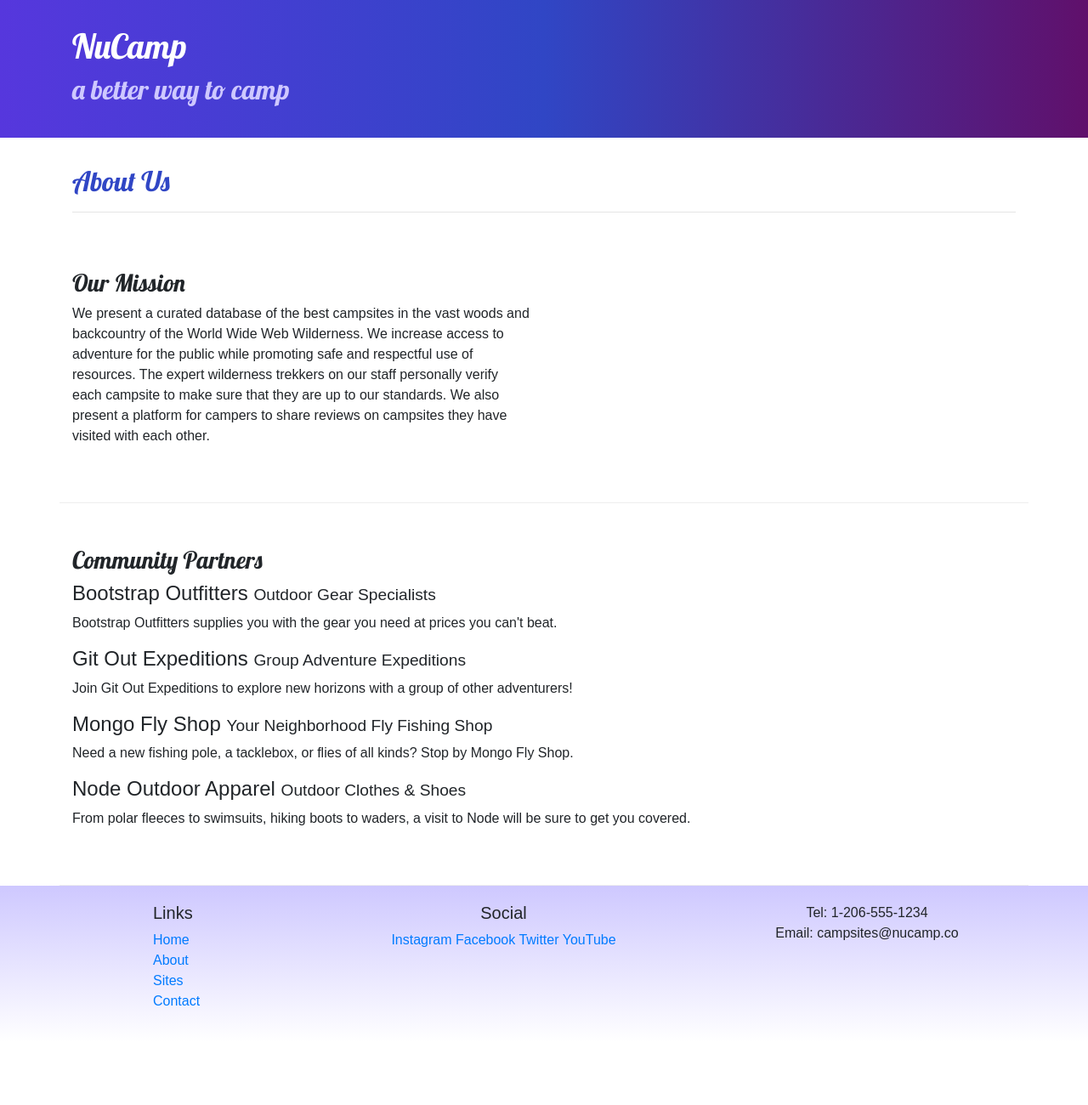
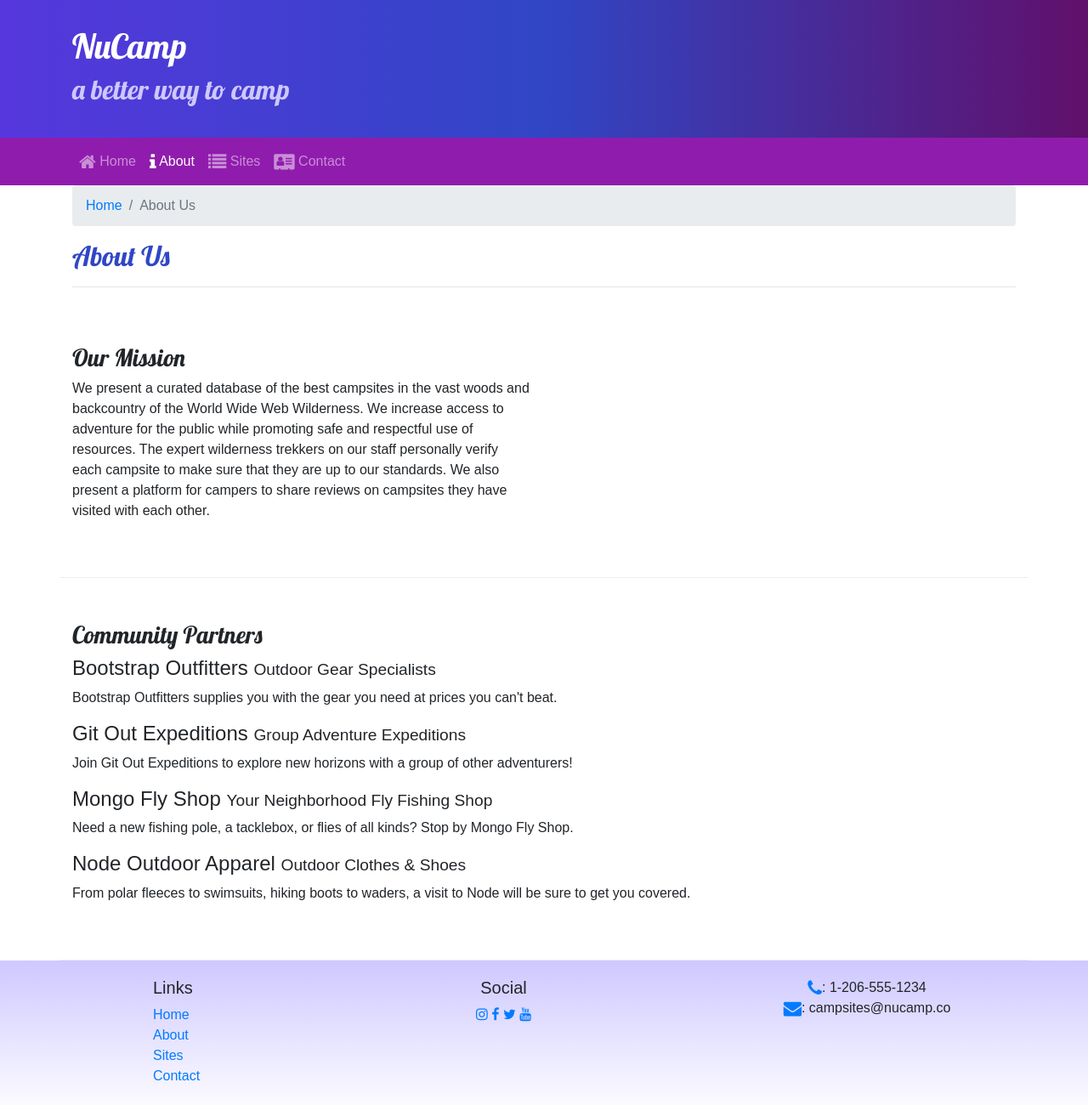
Before and after one commit to robertladd33/nucampsite, a website: page aboutus.html in a window 1280 px wide. Shown: the whole page at 85% size. Before the commit the page ends 1226 px from the top, so only its background shows below. Drawn offline with nearby package versions, Linux system fonts and the light colour scheme.

Commit message:
Icon Fonts

```diff
--- a/aboutus.html
+++ b/aboutus.html
@@ -10,6 +10,7 @@
     <link rel="stylesheet" href="node_modules/bootstrap/dist/css/bootstrap.min.css" />
 
     <!-- Additional CSS must be placed after Bootstrap CSS -->
+    <link rel="stylesheet" href="node_modules/font-awesome/css/font-awesome.min.css" />
     <link rel="stylesheet" href="https://fonts.googleapis.com/css?family=Lobster|Open+Sans" />
     <link rel="stylesheet" href="css/styles.css" />
 
@@ -29,16 +30,36 @@
         </div>
     </header>
 
+    <nav class="navbar navbar-expand-sm navbar-dark sticky-top">
+        <div class="container">
+            <button class="navbar-toggler ml-auto" type="button" data-toggle="collapse" data-target="#nucampNavbar">
+                <span class="navbar-toggler-icon"></span>
+            </button>
+            <div class="collapse navbar-collapse" id="nucampNavbar">
+                <ul class="navbar-nav">
+                    <li class="nav-item"><a class="nav-link" href="index.html"><i class="fa fa-home fa-lg"></i> Home</a></li>
+                    <li class="nav-item active"><a class="nav-link" href="#"><i class="fa fa-info fa-lg"></i> About</a></li>
+                    <li class="nav-item"><a class="nav-link" href="#"><i class="fa fa-list fa-lg"></i> Sites</a></li>
+                    <li class="nav-item"><a class="nav-link" href="#"><i class="fa fa-address-card fa-lg"></i> Contact</a></li>
+                </ul>
+            </div>
+        </div>
+    </nav>
+
     <div class="container">
         <div class="row">
             <div class="col-12">
-               <h2>About Us</h2>
-               <hr />
+                <ol class="breadcrumb">
+                    <li class="breadcrumb-item"><a href="index.html">Home</a></li>
+                    <li class="breadcrumb-item active">About Us</li>
+                </ol>
+                <h2>About Us</h2>
+                <hr />
             </div>
         </div>
 
         <div class="row row-content">
-            <div class="col-sm-6 col-xl-6">
+            <div class="col-sm-6">
                 <h3>Our Mission</h3>
                 <p>We present a curated database of the best campsites in the vast woods and backcountry of the World Wide Web Wilderness. We increase access to adventure for the public while promoting safe and respectful use of resources. The expert wilderness trekkers on our staff personally verify each campsite to make sure that they are up to our standards. We also present a platform for campers to share reviews on campsites they have visited with each other.</p>
             </div>
@@ -73,14 +94,14 @@
                 </div>
                 <div class="col-6 col-sm-5 text-center">
                     <h5>Social</h5>
-                    <a href="http://instagram.com/">Instagram</a>
-                    <a href="http://facebook.com/">Facebook</a>
-                    <a href="http://twitter.com/">Twitter</a>
-                    <a href="http://youtube.com/">YouTube</a>
+                    <a href="http://instagram.com/"><i class="fa fa-instagram"></i></a>
+                    <a href="http://facebook.com/"><i class="fa fa-facebook"></i></a>
+                    <a href="http://twitter.com/"><i class="fa fa-twitter"></i></a>
+                    <a href="http://youtube.com/"><i class="fa fa-youtube"></i></a>
                 </div>
                 <div class="col-sm-4 text-center">
-                    Tel: 1-206-555-1234<br />
-                    Email: campsites@nucamp.co
+                    <i class="fa fa-phone fa-lg text-primary"></i>: 1-206-555-1234<br />
+                    <i class="fa fa-envelope fa-lg text-primary"></i>: campsites@nucamp.co
                 </div>
            </div>
         </div>
--- a/css/styles.css
+++ b/css/styles.css
@@ -20,6 +20,7 @@ footer {
 }
 
 .jumbotron {
+    margin: 0;
     padding: 30px;
     background-image: linear-gradient(to right, #5637DD, #3046C5, #60106B);
     color: white;
@@ -30,3 +31,7 @@ footer {
     border-bottom: 1px ridge;
     min-height: 200px;
 }
+
+.navbar {
+    background-color: #901CAD;
+}
--- a/package.json
+++ b/package.json
@@ -15,6 +15,7 @@
   },
   "dependencies": {
     "bootstrap": "^4.5.2",
+    "font-awesome": "^4.7.0",
     "jquery": "^3.5.1",
     "popper.js": "^1.16.1"
   }
```
Also changed, not shown: index.html (+25 -8 lines), 1 other file.
